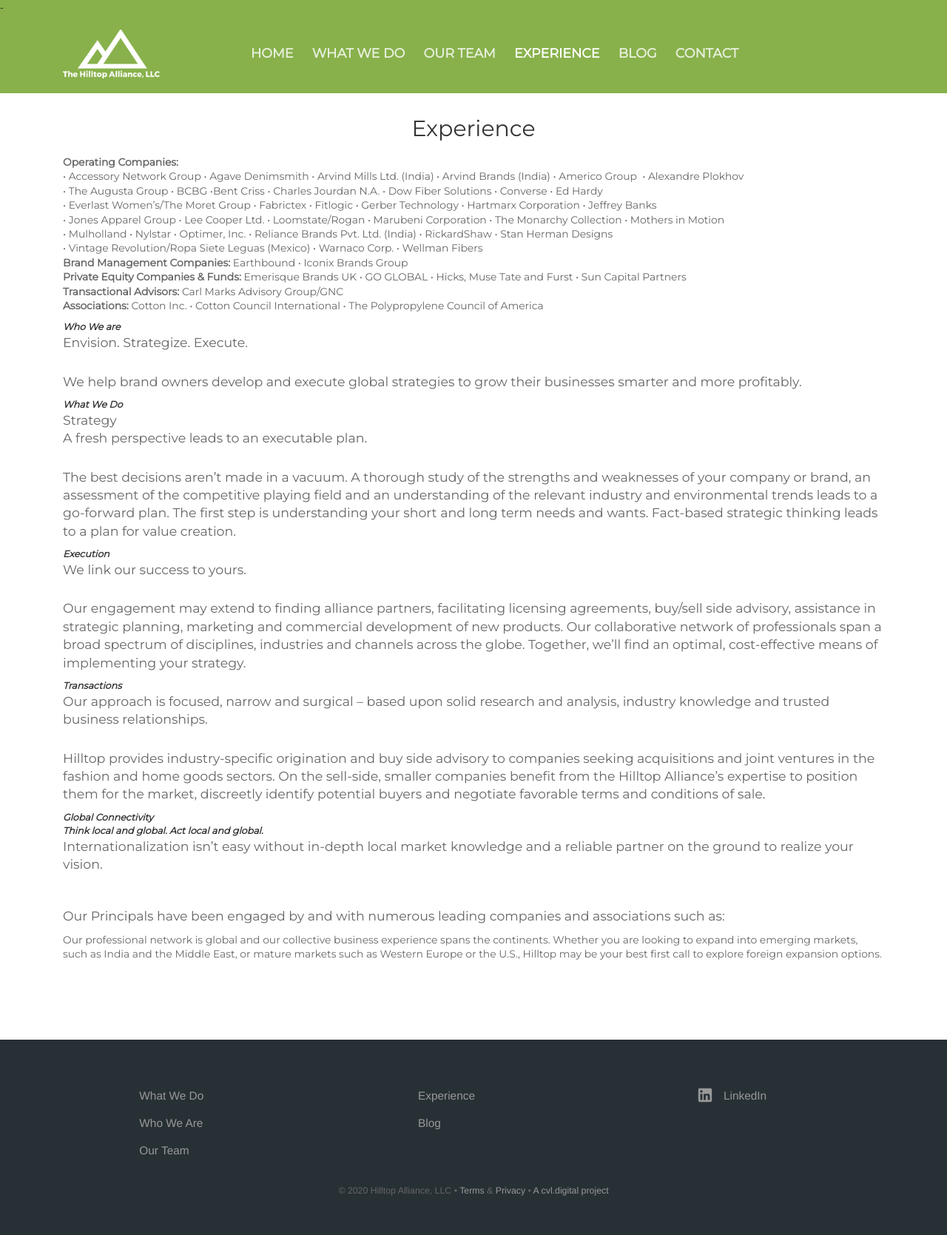
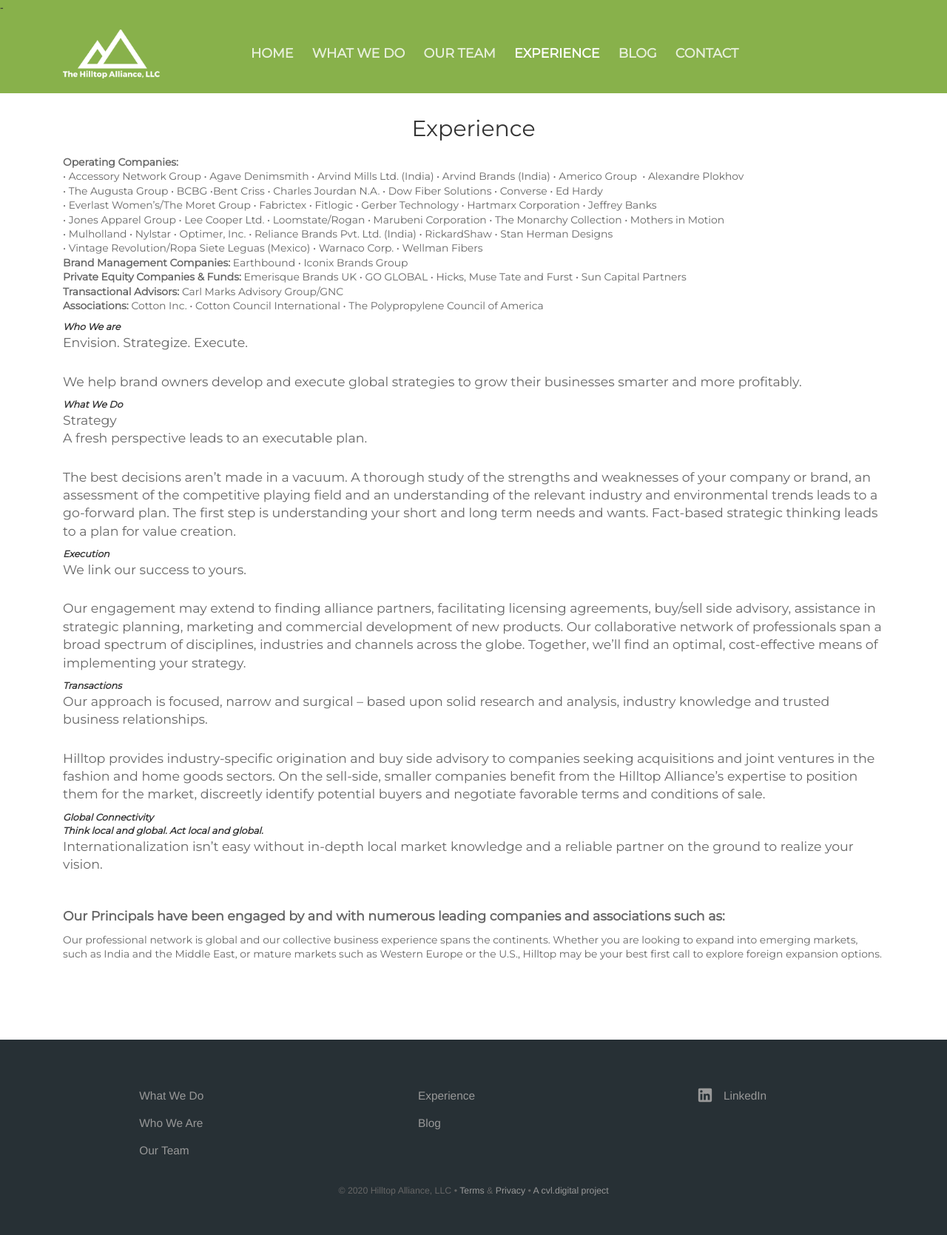
Before and after one commit to Freelance-Repos/Hilltop-Alliance, a Jekyll site: the page built from clients.html, in a window 1280 px wide. Shown: the whole page at 74% size. Built offline with Jekyll 4.4.1, drawn with Linux system fonts in a browser that asks for light colours.

```diff
--- a/clients.html
+++ b/clients.html
@@ -71,7 +71,7 @@ description: ''
 
 <br />
 <br />
-<p>Our Principals have been engaged by and with numerous leading companies and associations such as:</p>
+<p><b>Our Principals have been engaged by and with numerous leading companies and associations such as:</b></p>
 	<!-- Companies listed below -->
 <p class="companiesClass editable">
    	Our professional network is global and our collective business experience spans the continents. Whether you are looking to expand into emerging markets, such as India and the Middle East, or mature markets such as Western Europe or the U.S., Hilltop may be your best first call to explore foreign expansion options.
```
